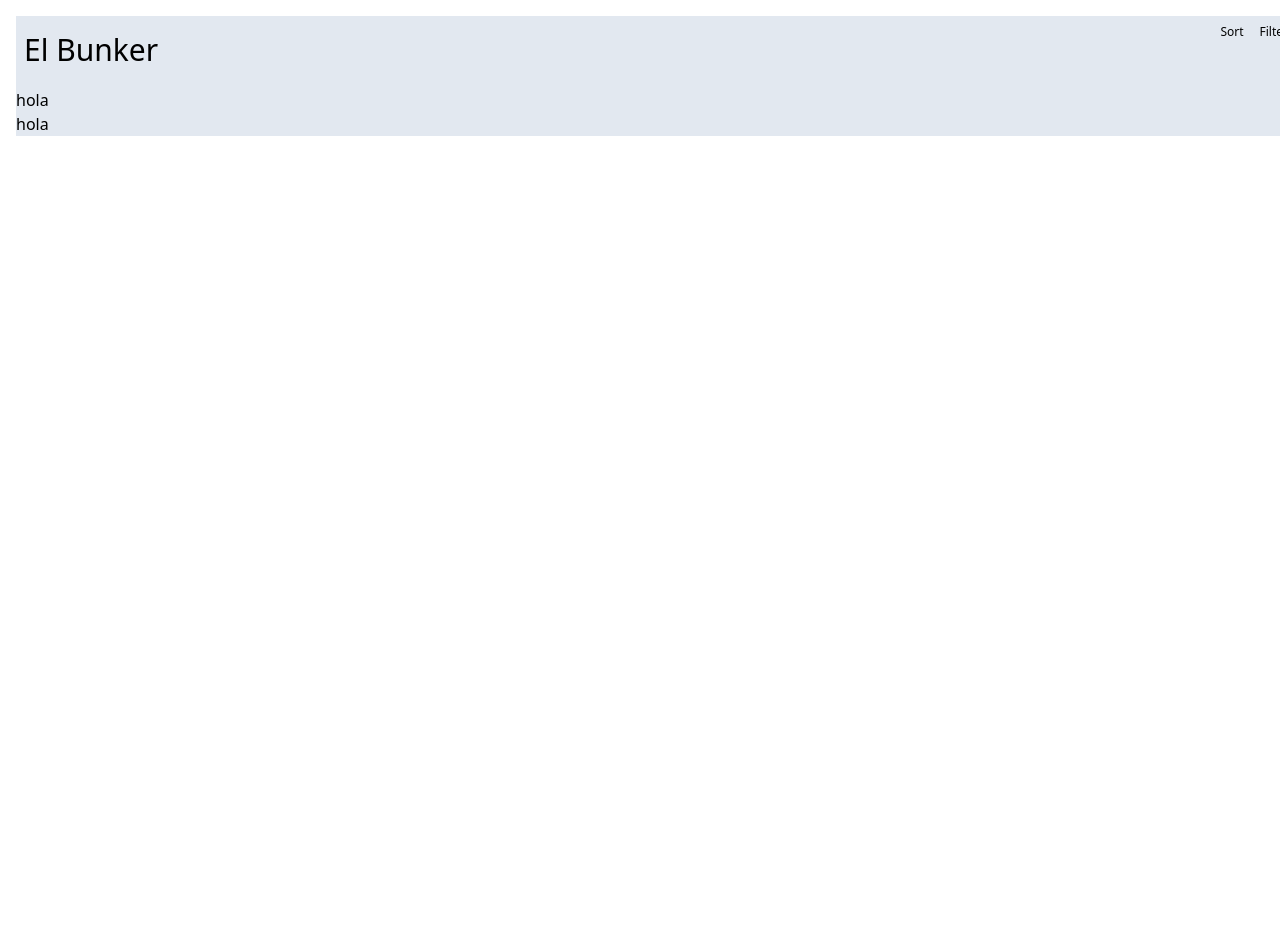
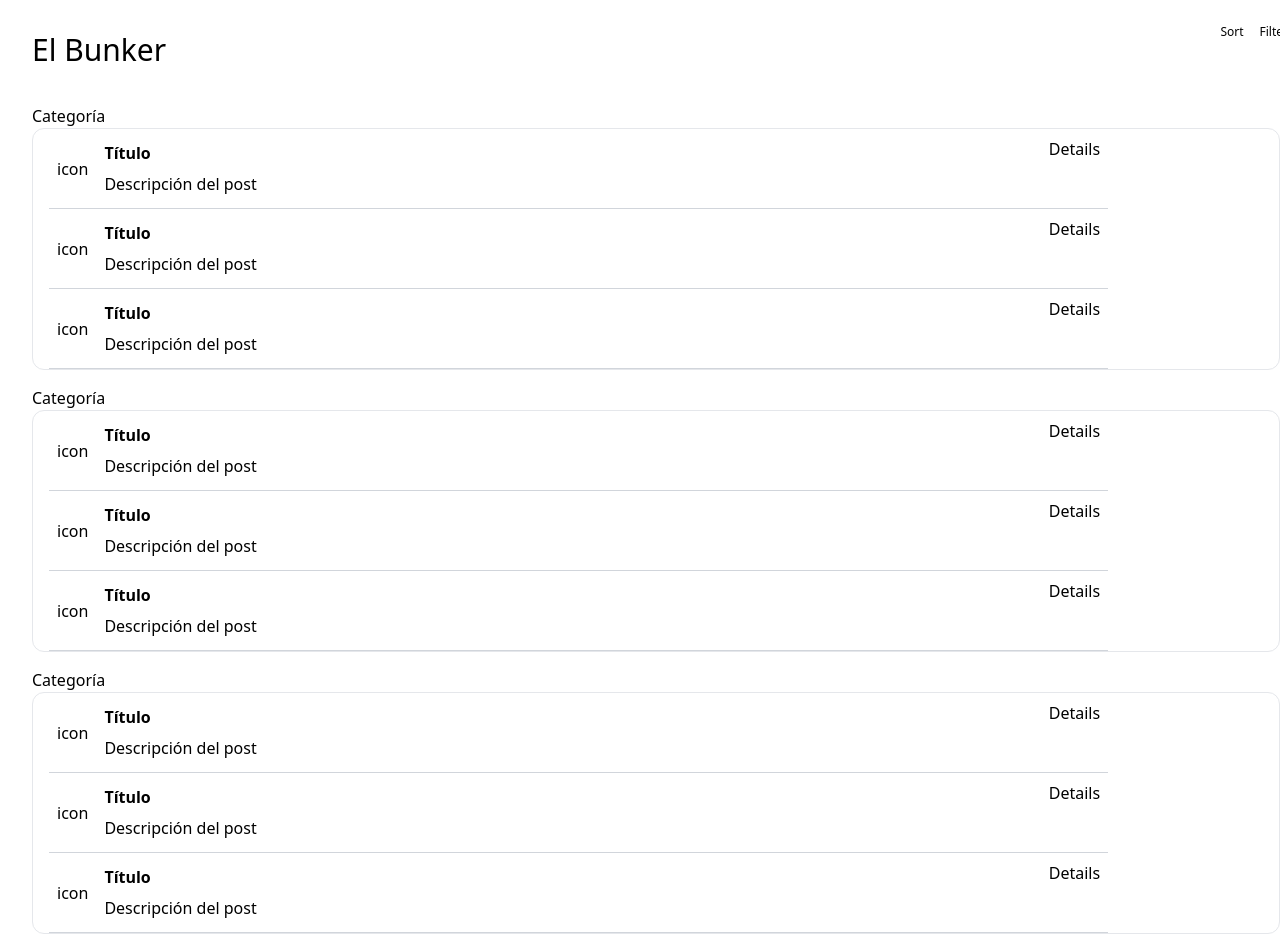
Before and after one commit to joelinfo19/task_project, a React (Create React App) app: page / in a window 1280 px wide. Before the commit the page ends 800 px from the top, so only its background shows below. Built offline with nearby package versions, Linux system fonts and the light colour scheme.

Commit message:
Foro: Diseño de categoría y post inicial

```diff
--- a/src/pages/ForumPage/ForumPage.tsx
+++ b/src/pages/ForumPage/ForumPage.tsx
@@ -2,15 +2,16 @@ import {CategoryThread} from "./components/CategoryThread"
 
 export const ForumPage = () => {
   return (
-    <div className="bg-slate-200 m-4 container">
+    <div className="m-4 lg:container">
       <div className="flex">
-        <p className="text-3xl my-4 mx-2 h-10">El Bunker</p>
+        <p className="text-3xl m-4 h-10">El Bunker</p>
         <span className="flex-1"></span>
         <div className="text-xs m-2">Sort</div>
         <div className="text-xs m-2">Filter</div>
       </div>
       <CategoryThread/>
       <CategoryThread/>
+      <CategoryThread/>
     </div>
   )
 }
--- a/src/pages/ForumPage/components/CategoryThread.jsx
+++ b/src/pages/ForumPage/components/CategoryThread.jsx
@@ -1,8 +1,14 @@
+import {ItemThread} from "./ItemThread"
 
 export const CategoryThread = () => {
   return (
-    <div>
-      hola
+    <div className="m-4">
+      <p>Categoría</p>
+      <div className="w-full border border-gray-200 rounded-xl">
+        <ItemThread/>
+        <ItemThread/>
+        <ItemThread/>
+      </div>
     </div>
   )
 }
--- /dev/null
+++ b/src/pages/ForumPage/components/ItemThread.jsx
@@ -0,0 +1,24 @@
+
+
+export const ItemThread = () => {
+  return (
+    <div className="w-[85%] h-20 flex border-b border-gray-300 mx-4">
+      <div className="m-2 flex justify-center items-center">
+        icon
+      </div>
+      <div className="m-2 grid grid-rows-2 gap content-center items-center flex-1">
+        <p className="font-bold">Título</p>
+        <p>Descripción del post</p>
+      </div>
+      <DetailsItem/>
+    </div>
+  )
+}
+
+const DetailsItem = () => {
+  return (
+    <div className="m-2">
+      Details
+    </div>
+  )
+}
```
